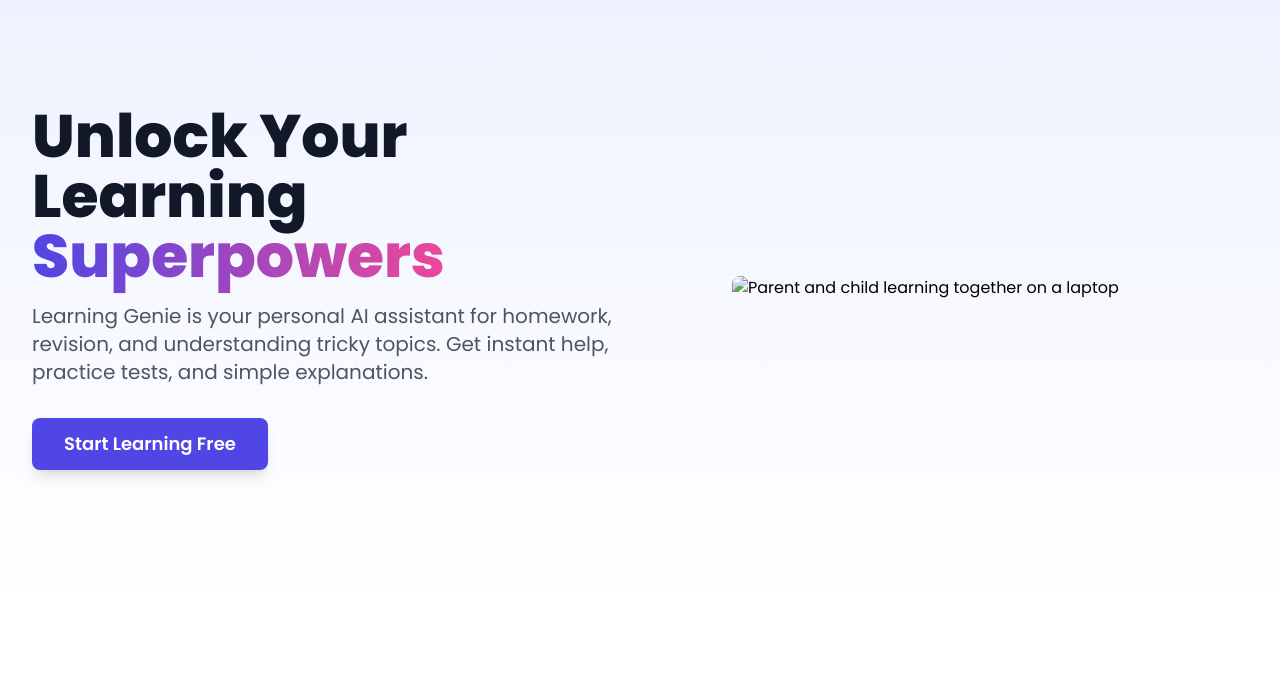
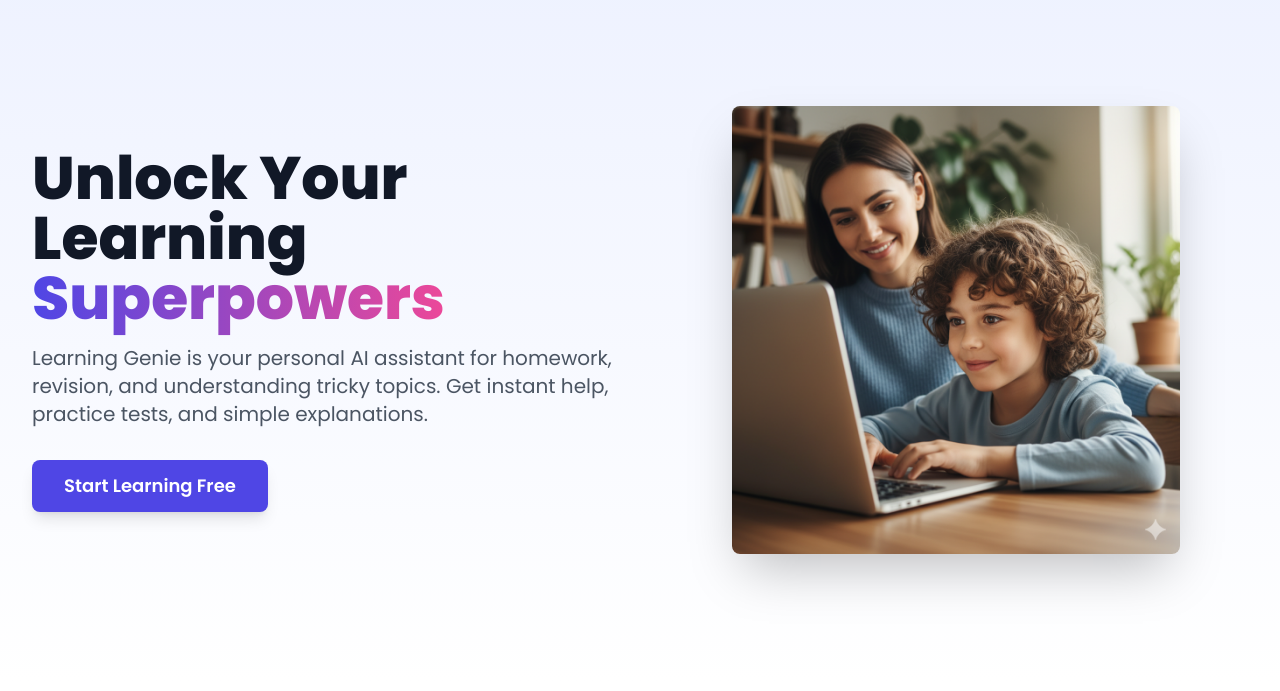
Before and after one commit to MattWate/Learner, a plain HTML site: page index.html in a window 1280 px wide. Shown: the part 86-777 px from the top of the page. Drawn offline with nearby package versions, Linux system fonts and the light colour scheme.

Commit message:
Update index.html

```diff
--- a/index.html
+++ b/index.html
@@ -71,7 +71,7 @@
             <!-- Image Column -->
             <div class="flex justify-center">
                 <!-- CHANGED: Corrected image path -->
-                <img src="/hero_image.jpg.png" alt="Parent and child learning together on a laptop" class="rounded-lg shadow-2xl max-w-md w-full">
+                <img src="/hero_image.png" alt="Parent and child learning together on a laptop" class="rounded-lg shadow-2xl max-w-md w-full">
             </div>
         </div>
     </section>
```
